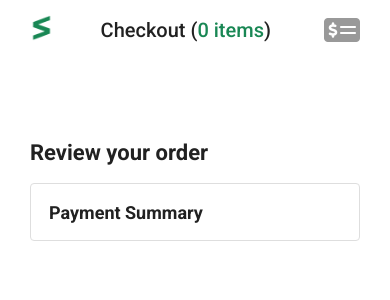
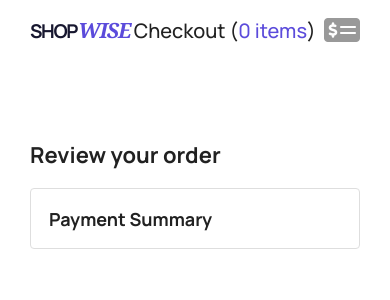
Before and after one commit to yaswanthgollu/ecommerce-project, a React (Vite) app in the folder ecommerce-frontend/: page /checkout in a window 390 px wide. Shown: the top 300 px of the page. Built offline with nearby package versions, Linux system fonts and the light colour scheme; no server answers.

Commit message:
Updated Headers and colors

```diff
--- a/ecommerce-frontend/src/components/Header.jsx
+++ b/ecommerce-frontend/src/components/Header.jsx
@@ -1,5 +1,5 @@
 import { Link } from "react-router";
-import "./header.css";
+import "./header1.css";
 export function Header({ cart }) {
   let totalQuantity = 0;
 
@@ -10,8 +10,7 @@ export function Header({ cart }) {
     <div className="header">
       <div className="left-section">
         <Link to="/" className="header-link">
-          <img className="logo" src="images/logo-white.png" />
-          <img className="mobile-logo" src="images/mobile-logo-white.png" />
+          <span className="brand-name">Shop<span>Wise</span></span>
         </Link>
       </div>
 
--- a/ecommerce-frontend/src/components/header.css
+++ b/ecommerce-frontend/src/components/header1.css
@@ -1,5 +1,5 @@
 .header {
-  background-color: rgb(8, 79, 45);
+  background-color: var(--color-header);
   color: white;
   padding-left: 15px;
   padding-right: 15px;
@@ -38,24 +38,35 @@
   border: 1px solid white;
 }
 
-.header .logo {
-  height: 26px;
-  margin-top: 1px;
+.header .brand-name {
+  color: white;
+  display: inline-flex;
+  align-items: baseline;
+  font-family: Manrope, sans-serif;
+  font-size: 24px;
+  font-weight: 800;
+  letter-spacing: -1.4px;
+  white-space: nowrap;
+  text-transform: uppercase;
 }
 
-.header .mobile-logo {
-  display: none;
+.header .brand-name span {
+  color: var(--color-search);
+  font-family: Georgia, serif;
+  font-size: 27px;
+  font-style: italic;
+  font-weight: 700;
+  letter-spacing: -1px;
+  margin-left: 1px;
 }
 
 @media (max-width: 675px) {
-  .header .logo {
-    display: none;
+  .header .brand-name {
+    font-size: 19px;
   }
 
-  .header .mobile-logo {
-    display: block;
-    height: 26px;
-    margin-top: 1px;
+  .header .brand-name span {
+    font-size: 21px;
   }
 }
 
@@ -81,7 +92,7 @@
 }
 
 .header .search-button {
-  background-color: rgb(186, 255, 190);
+  background-color: var(--color-search);
   border: none;
   width: 45px;
   height: 40px;
@@ -136,7 +147,7 @@
 }
 
 .header .cart-quantity {
-  color: rgb(8, 79, 45);
+  color: var(--color-header);
   font-size: 14px;
   font-weight: 700;
 
--- a/ecommerce-frontend/src/index.css
+++ b/ecommerce-frontend/src/index.css
@@ -1,5 +1,15 @@
+@import url('https://fonts.googleapis.com/css2?family=Manrope:wght@400;500;600;700&display=swap');
+
+:root {
+  --color-brand: rgb(91, 75, 219);
+  --color-brand-hover: rgb(75, 61, 190);
+  --color-brand-active: rgb(61, 49, 155);
+  --color-header: rgb(23, 23, 47);
+  --color-search: rgb(255, 181, 71);
+}
+
 body {
-  font-family: Roboto, Arial;
+  font-family: Manrope, Roboto, Arial, sans-serif;
   color: rgb(33, 33, 33);
   /* The <body> element has a default margin of 8px
      on all sides. This removes the default margins. */
@@ -26,7 +36,7 @@ input, select, button {
 
 .button-primary {
   color: rgb(255, 255, 255);
-  background-color: rgb(25, 135, 84);
+  background-color: var(--color-brand);
   border: 1px solid transparent;
   border-radius: 5px;
   cursor: pointer;
@@ -34,12 +44,12 @@ input, select, button {
 }
 
 .button-primary:hover {
-  background-color: rgba(25, 135, 84, 0.75);
+  background-color: var(--color-brand-hover);
   border: 1px solid transparent;
 }
 
 .button-primary:active {
-  background: rgba(25, 135, 84, 0.5);
+  background: var(--color-brand-active);
   border-color: transparent;
   box-shadow: none;
 }
@@ -75,7 +85,7 @@ input, select, button {
 }
 
 .link-primary {
-  color: rgb(25, 135, 84);
+  color: var(--color-brand);
   cursor: pointer;
 }
 
@@ -101,5 +111,5 @@ select {
 
 select:focus,
 input:focus {
-  outline: 2px solid rgb(25, 135, 84);
+  outline: 2px solid var(--color-brand);
 }
--- a/ecommerce-frontend/src/pages/Checkout/CheckoutHeader.css
+++ b/ecommerce-frontend/src/pages/Checkout/CheckoutHeader.css
@@ -26,13 +26,30 @@
   width: 200px;
 }
 
-.checkout-header .logo {
-  height: 26px;
-  margin-top: 0px;
+.checkout-header .checkout-header-left-section a {
+  text-decoration: none;
 }
 
-.checkout-header .mobile-logo {
-  display: none;
+.checkout-header .checkout-brand-name {
+  color: var(--color-header);
+  display: inline-flex;
+  align-items: baseline;
+  font-family: Manrope, sans-serif;
+  font-size: 24px;
+  font-weight: 800;
+  letter-spacing: -1.4px;
+  white-space: nowrap;
+  text-transform: uppercase;
+}
+
+.checkout-header .checkout-brand-name span {
+  color: var(--color-brand);
+  font-family: Georgia, serif;
+  font-size: 27px;
+  font-style: italic;
+  font-weight: 700;
+  letter-spacing: -1px;
+  margin-left: 1px;
 }
 
 /* @media is used to create responsive design (making the
@@ -44,13 +61,12 @@
     width: auto;
   }
 
-  .checkout-header .logo {
-    display: none;
+  .checkout-header .checkout-brand-name {
+    font-size: 19px;
   }
 
-  .checkout-header .mobile-logo {
-    display: inline-block;
-    height: 26px;
+  .checkout-header .checkout-brand-name span {
+    font-size: 21px;
   }
 }
 
@@ -67,7 +83,7 @@
 }
 
 .checkout-header .return-to-home-link {
-  color: rgb(25, 135, 84);
+  color: var(--color-brand);
 
   text-decoration: none;
   cursor: pointer;
--- a/ecommerce-frontend/src/pages/Checkout/CheckoutHeader.jsx
+++ b/ecommerce-frontend/src/pages/Checkout/CheckoutHeader.jsx
@@ -12,8 +12,7 @@ export function CheckoutHeader({ cart }) {
       <div className="header-content">
         <div className="checkout-header-left-section">
           <Link to="/">
-            <img className="logo" src="images/logo.png" />
-            <img className="mobile-logo" src="images/mobile-logo.png" />
+            <span className="checkout-brand-name">Shop<span>Wise</span></span>
           </Link>
         </div>
 
--- a/ecommerce-frontend/src/pages/Checkout/CheckoutPage.css
+++ b/ecommerce-frontend/src/pages/Checkout/CheckoutPage.css
@@ -69,7 +69,7 @@
 }
 
 .checkout-page .delivery-date {
-  color: rgb(25, 135, 84);
+  color: var(--color-brand);
   font-weight: 700;
   font-size: 19px;
   margin-top: 5px;
@@ -192,7 +192,7 @@
 }
 
 .checkout-page .total-row {
-  color: rgb(25, 135, 84);
+  color: var(--color-brand);
   font-weight: 700;
   font-size: 18px;
 
--- a/ecommerce-frontend/src/pages/TrackingPage.css
+++ b/ecommerce-frontend/src/pages/TrackingPage.css
@@ -44,7 +44,7 @@
 }
 
 .tracking-page .current-status {
-  color: rgb(25, 135, 84);
+  color: var(--color-brand);
 }
 
 @media (max-width: 575px) {
@@ -75,7 +75,7 @@
 
 .tracking-page .progress-bar {
   height: 100%;
-  background-color: rgb(25, 135, 84);
+  background-color: var(--color-brand);
   border-radius: 50px;
   width: 50%;
 }
--- a/ecommerce-frontend/src/pages/home/Homepage.css
+++ b/ecommerce-frontend/src/pages/home/Homepage.css
@@ -112,7 +112,7 @@
 }
 
 .home-page .product-rating-count {
-  color: rgb(25, 135, 84);
+  color: var(--color-brand);
   cursor: auto;
   margin-top: 3px;
 }
@@ -131,7 +131,7 @@
 }
 
 .home-page .added-to-cart {
-  color: rgb(25, 135, 84);
+  color: var(--color-brand);
   font-size: 16px;
 
   display: flex;
--- a/ecommerce-frontend/vite.config.js
+++ b/ecommerce-frontend/vite.config.js
@@ -16,5 +16,8 @@ export default defineConfig({
         changeOrigin: true
       }
     }
+  },
+  build: {
+    outDir: '../ecommerce-backend/dist'
   }
 })
```
